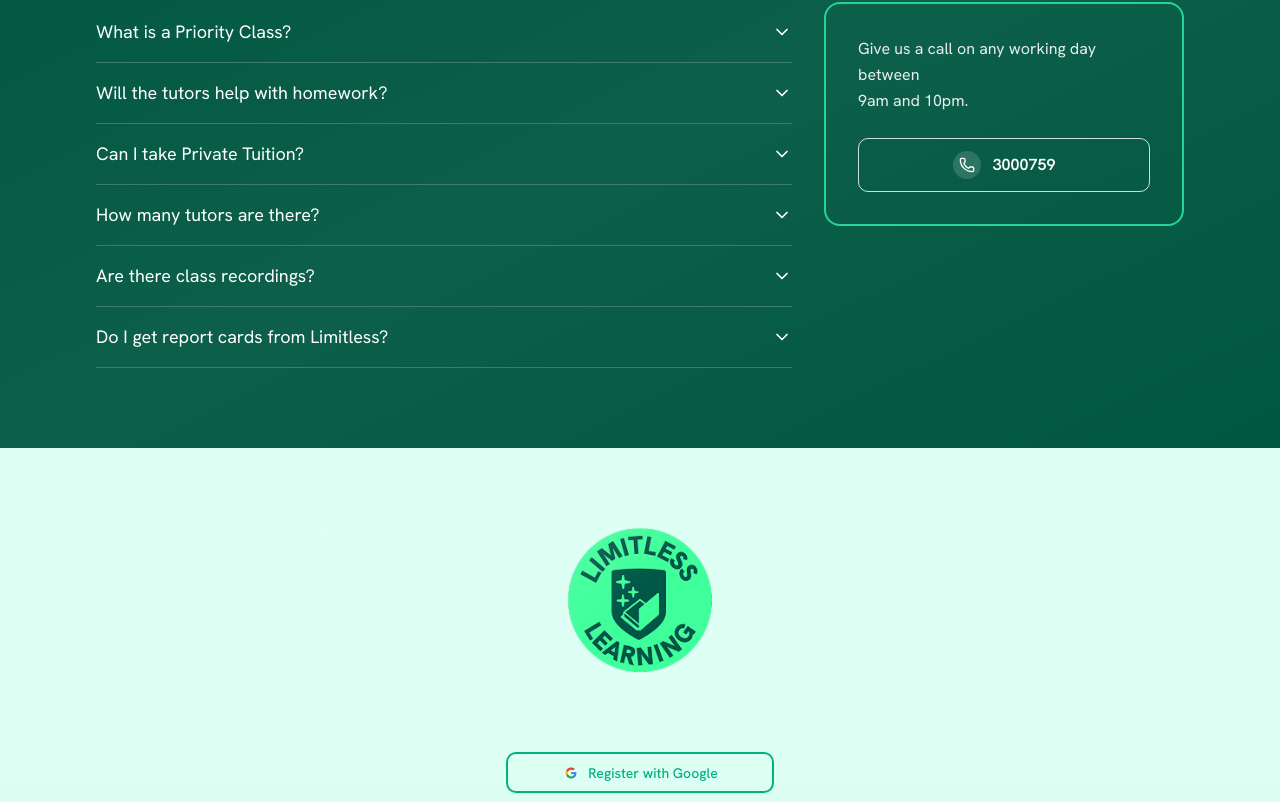
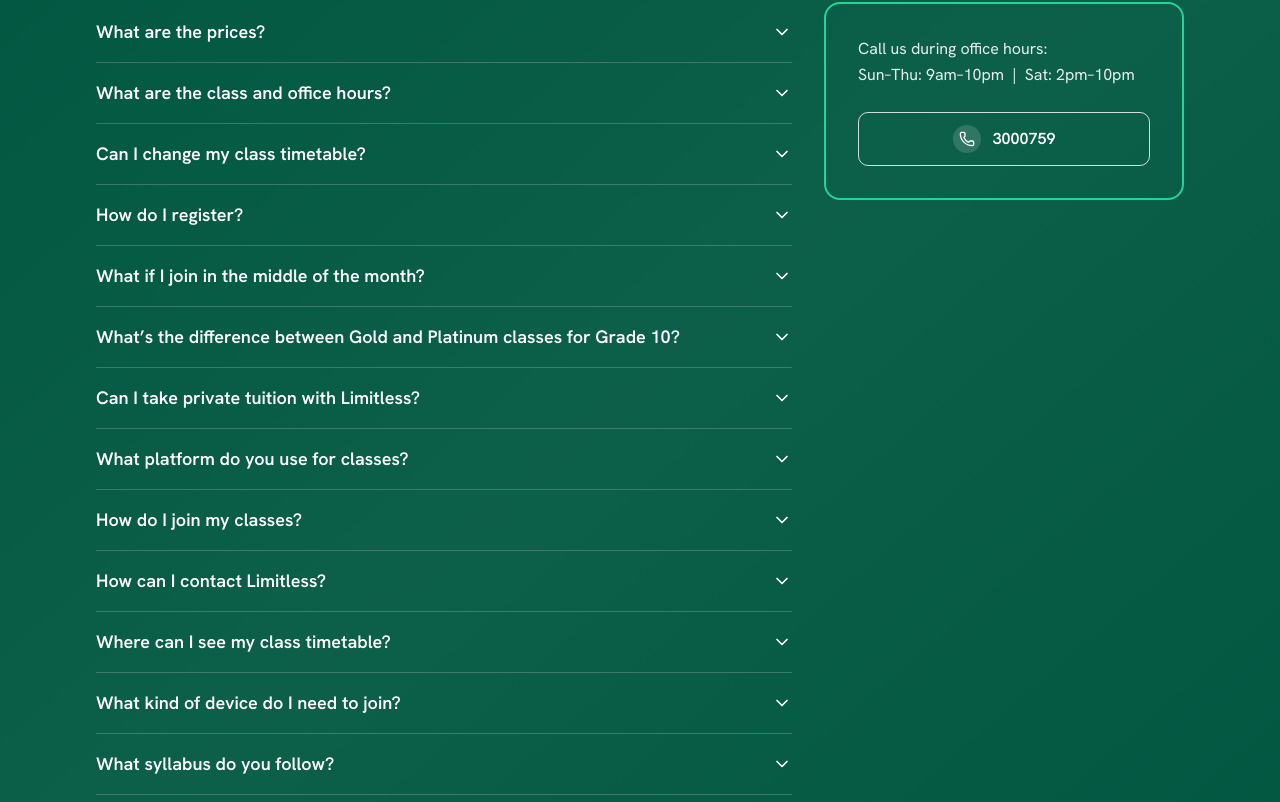
Before and after one commit to humaidhismail/Limitless-Learning, a Next.js app: page / in a window 1280 px wide. Shown: the part 2318-3120 px from the top of the page. Built offline with nearby package versions, Linux system fonts and the light colour scheme.

Commit message:
Q & A update

```diff
--- a/components/FAQSection.tsx
+++ b/components/FAQSection.tsx
@@ -6,18 +6,85 @@ import { ChevronDown, Phone } from "lucide-react"
 type Faq = { q: string; a: string }
 
 const FAQS: Faq[] = [
-  { q: "What is a Priority Class?", a: "Priority Classes are small-group lessons with limited seats. You get more tutor attention, faster feedback, and priority support for doubts." },
-  { q: "Will the tutors help with homework?", a: "Yes. Tutors guide homework and practice questions in class and through teacher chat, so you can clear doubts quickly." },
-  { q: "Can I take Private Tuition?", a: "Absolutely. One-to-one private sessions are available with flexible scheduling tailored to your needs." },
-  { q: "How many tutors are there?", a: "We currently have 35+ expert tutors across grades and subjects, with years of teaching experience." },
-  { q: "Are there class recordings?", a: "Yes, every class is recorded so you can rewatch lessons anytime for revision." },
-  { q: "Do I get report cards from Limitless?", a: "You'll receive monthly progress updates and term report cards that summarize strengths, gaps, and next steps." },
+  {
+    q: "What are the prices?",
+    a: `• Grades 6 to 10: MVR 299 per month
+• Grades 11 and 12: MVR 399 per month`,
+  },
+  {
+    q: "What are the class and office hours?",
+    a: `Classes run from 2:00 PM to 10:00 PM, Saturday to Thursday.
+
+Office hours:
+• Sunday to Thursday: 9:00 AM to 10:00 PM
+• Saturday: 2:00 PM to 10:00 PM`,
+  },
+  {
+    q: "Can I change my class timetable?",
+    a: `Timetables are set based on teacher availability for the whole academic year.
+If a teacher requests a change, we’ll make adjustments and keep you informed.`,
+  },
+  {
+    q: "How do I register?",
+    a: `Registration is super easy! Head to our website and click “Sign up with Google” to get started.
+If you have any questions, call us at 3000759 — we’re happy to help.`,
+  },
+  {
+    q: "What if I join in the middle of the month?",
+    a: `No worries! You’ll only need to pay for the remaining classes in that month, not the full fee.`,
+  },
+  {
+    q: "What’s the difference between Gold and Platinum classes for Grade 10?",
+    a: `Gold Classes:
+Perfect if you want to review Grade 9 topics and strengthen your foundation. We’ll cover the full O’Level syllabus along with lots of past paper practice.
+
+Platinum Classes:
+Ideal if you’re confident with Grade 9 and want to focus more on Grade 10 content and exam prep with past papers.`,
+  },
+  {
+    q: "Can I take private tuition with Limitless?",
+    a: `Not at the moment. If we start offering private tuition, we’ll announce it on our social media pages.`,
+  },
+  {
+    q: "What platform do you use for classes?",
+    a: `All classes are held on Google Meet. Just click the “Join” button in your portal to start class.`,
+  },
+  {
+    q: "How do I join my classes?",
+    a: `Log in to the My Classes portal: myclasses.limitlesslearning.mv/login — everything you need will be there.`,
+  },
+  {
+    q: "How can I contact Limitless?",
+    a: `You can reach us anytime during office hours:
+• Call: 3000759
+• Instagram: @limitless__learning
+• Facebook: @limitless__learning
+• TikTok: @limitless_onlinetuition`,
+  },
+  {
+    q: "Where can I see my class timetable?",
+    a: `Your personal timetable is in the My Classes portal. Just log in and check your schedule anytime.`,
+  },
+  {
+    q: "What kind of device do I need to join?",
+    a: `Any device with internet access works — phone, tablet, laptop, or desktop.`,
+  },
+  {
+    q: "What syllabus do you follow?",
+    a: `We follow the syllabus provided by the Ministry of Education, the same as government schools.`,
+  },
+  {
+    q: "Can I rewatch the classes later?",
+    a: `Yes! Class recordings will be available soon in the My Classes portal for easy revision.`,
+  },
 ]
 
 export default function FAQSection() {
   const [open, setOpen] = useState<number | null>(null)
   const [isVisible, setIsVisible] = useState(false)
-  const [faqItemsVisible, setFaqItemsVisible] = useState<boolean[]>(new Array(FAQS.length).fill(false))
+  const [faqItemsVisible, setFaqItemsVisible] = useState<boolean[]>(
+    new Array(FAQS.length).fill(false)
+  )
   const sectionRef = useRef<HTMLDivElement>(null)
   const faqRefs = useRef<(HTMLDivElement | null)[]>([])
 
@@ -55,8 +122,11 @@ export default function FAQSection() {
   }, [])
 
   return (
-    <section ref={sectionRef} className="bg-card-text text-white py-12 sm:py-16 lg:py-20 relative overflow-hidden">
-      {/* Animated background gradient (kept) */}
+    <section
+      ref={sectionRef}
+      className="bg-card-text text-white py-12 sm:py-16 lg:py-20 relative overflow-hidden"
+    >
+      {/* Animated background gradient */}
       <div
         className={`absolute inset-0 bg-gradient-to-br from-transparent via-white/5 to-transparent transition-opacity duration-2000 ${
           isVisible ? "opacity-100" : "opacity-0"
@@ -69,7 +139,7 @@ export default function FAQSection() {
             isVisible ? "opacity-100 translate-y-0 scale-100" : "opacity-0 translate-y-8 scale-95"
           }`}
         >
-          We're here to answer your every question!
+          We&apos;re here to answer your every question!
         </h2>
 
         <div className="grid gap-8 lg:grid-cols-[1fr_minmax(320px,360px)]">
@@ -102,7 +172,7 @@ export default function FAQSection() {
                     onClick={() => setOpen(isOpen ? null : i)}
                     className="w-full py-4 flex items-center justify-between text-left text-base sm:text-lg group transition-all duration-300 hover:text-white/90 focus:outline-none focus:text-white/90"
                   >
-                    <span className="pr-6 transition-transform duration-300 group-hover:translate-x-1">
+                    <span className="pr-6 font-semibold text-white transition-transform duration-300 group-hover:translate-x-1">
                       {item.q}
                     </span>
                     <ChevronDown
@@ -112,27 +182,22 @@ export default function FAQSection() {
                     />
                   </button>
 
-                  {/*
-                    ANSWER PANEL TEMPORARILY DISABLED
-                    ------------------------------------------------------------
-                    Keeping the markup here commented so you can re-enable later.
-                    Just remove the surrounding comment block to show answers.
-
+                  {/* ANSWER PANEL */}
                   <div
                     id={panelId}
+                    aria-hidden={!isOpen}
                     className={`overflow-hidden transition-all duration-500 ease-in-out ${
-                      isOpen ? "max-h-40 opacity-100" : "max-h-0 opacity-0"
+                      isOpen ? "max-h-[800px] opacity-100" : "max-h-0 opacity-0"
                     }`}
                   >
                     <p
-                      className={`pb-4 text-white/85 leading-relaxed transform transition-all duration-300 ${
+                      className={`whitespace-pre-line pb-4 pl-3 sm:pl-5 text-sm sm:text-base text-white/70 leading-relaxed border-l-2 border-white/20 transition-all duration-300 ${
                         isOpen ? "translate-y-0" : "translate-y-2"
                       }`}
                     >
                       {item.a}
                     </p>
                   </div>
-                  */}
                 </div>
               )
             })}
@@ -155,8 +220,8 @@ export default function FAQSection() {
               }`}
               style={{ transitionDelay: "800ms" }}
             >
-              Give us a call on any working day between
-              <br /> 9am and 10pm.
+              Call us during office hours:
+              <br /> Sun–Thu: 9am–10pm &nbsp;|&nbsp; Sat: 2pm–10pm
             </p>
 
             <a
```
